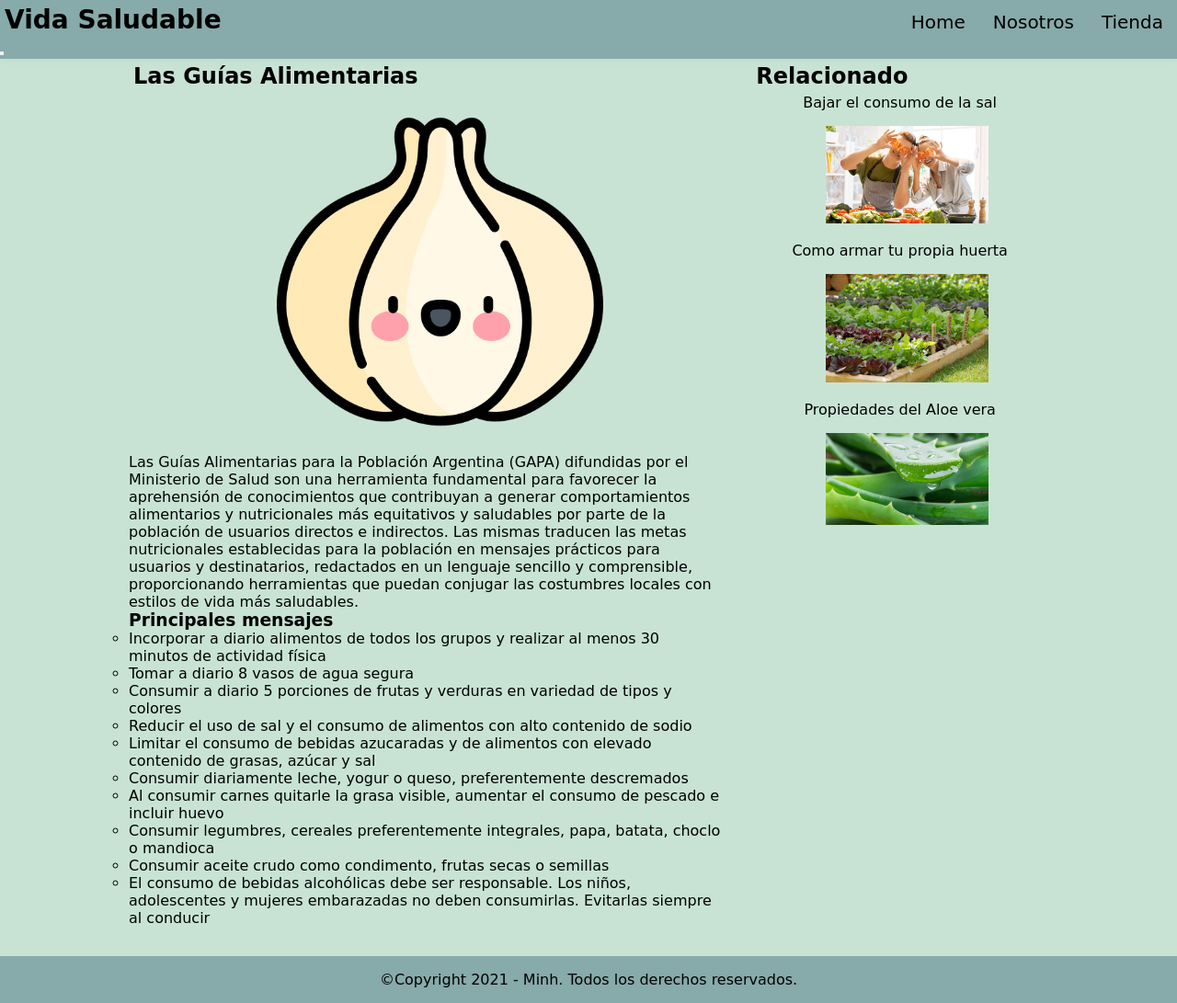
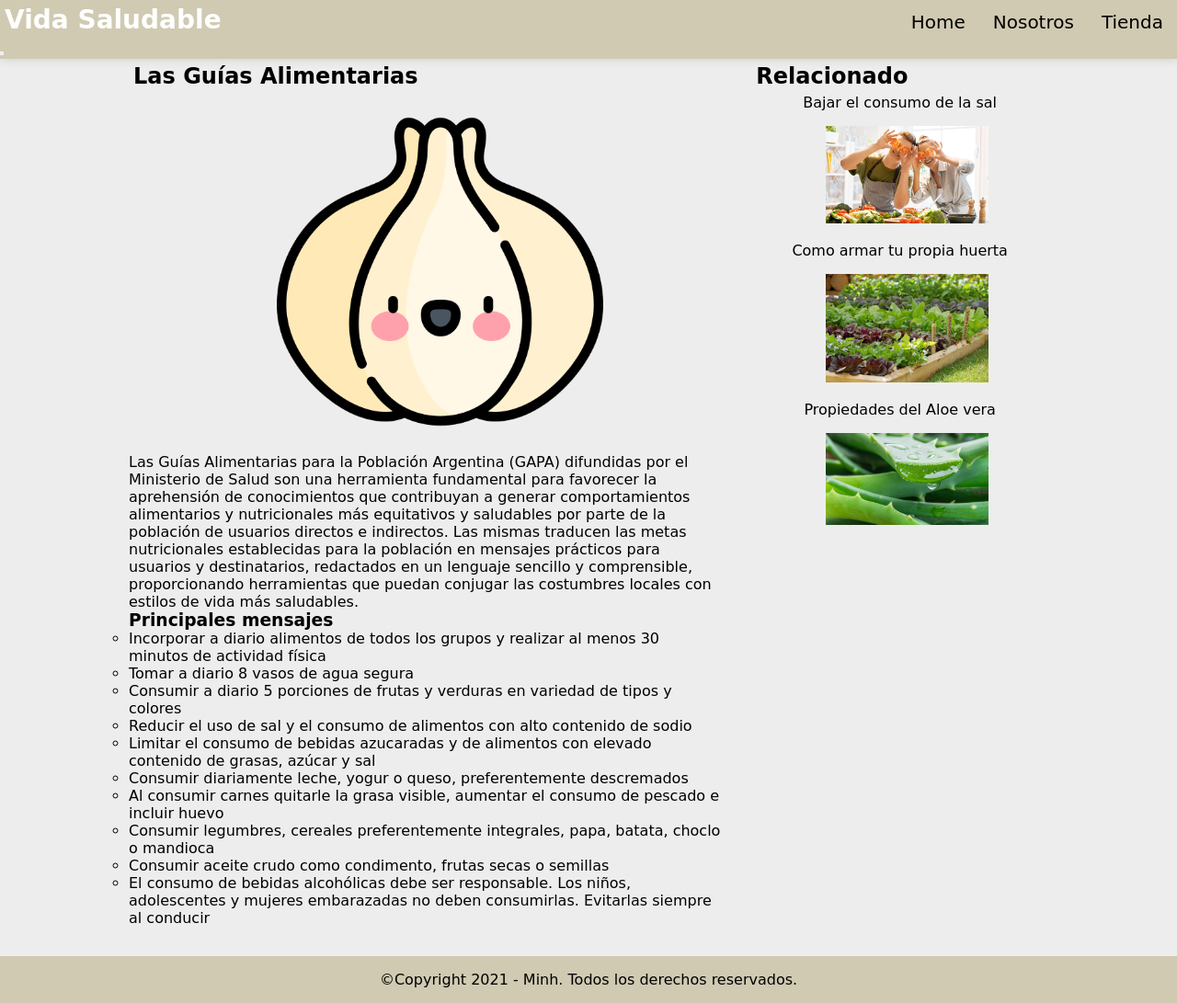
Before and after one commit to Minhi010/web-saludable, a plain HTML site: page index.html in a window 1280 px wide. Shown: the whole page at 92% size. Drawn offline with Linux system fonts and the light colour scheme; some icons are missing; a web font is replaced by a local one.

Commit message:
cambios en colores

```diff
--- a/assets/css/styles.css
+++ b/assets/css/styles.css
@@ -8,7 +8,7 @@
 }
 
 body {
-  background-color: #c8e3d4;
+  background-color: #ededed;
 }
 .nav-center {
   height: 4em;
@@ -16,8 +16,8 @@ body {
   display: flex;
   justify-content: space-between;
   align-items: baseline;
-  background-color: #87aaaa;
-  box-shadow: 0px 0px 10px 0px rgba(0, 0, 0, 0.06);
+  background-color: #d0cab2;
+  box-shadow: 0px 0px 10px 0px rgba(0, 0, 0, 0.144);
 }
 
 .nav-header h1 {
@@ -78,7 +78,7 @@ article > ul > li {
 
 .footer {
   text-align: center;
-  background-color: #87aaaa;
+  background-color: #d0cab2;
   padding: 1rem 0;
   margin-top: 2rem;
 }
```
